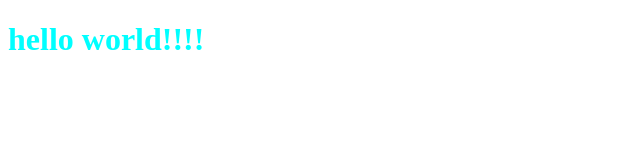
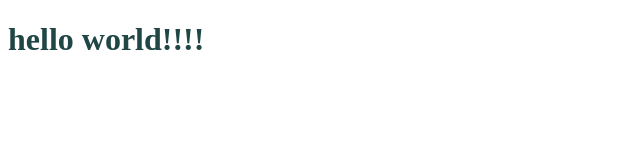
Before and after one commit to FelipeSene/git-e-github, a plain HTML site: page index.html in a window 1280 px wide. Shown: the whole page, without its empty margins (0-640 px from the left). Drawn offline with Linux system fonts and the light colour scheme.

Commit message:
adicionando id's

```diff
--- a/index.html
+++ b/index.html
@@ -8,6 +8,6 @@
     <script src="script.js" defer></script>
 </head>
 <body>
-    <h1>hello world!!!!</h1>
+    <h1 id="text1">hello world!!!!</h1>
 </body>
 </html>
--- a/script.js
+++ b/script.js
@@ -1 +1 @@
-console.log("hello world!!!")
+console.log("hello world!")
--- a/style.css
+++ b/style.css
@@ -1,3 +1,3 @@
 h1{
-    color: aqua;
+    color: rgb(32, 70, 70);
 }
```
